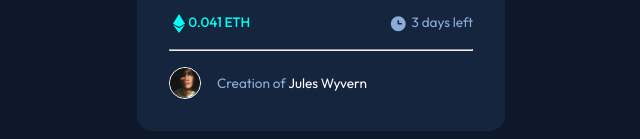
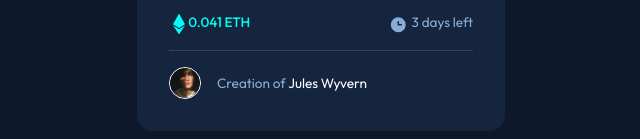
Before and after one commit to tina801005/challenge9, a plain HTML site: page index.html in a window 1280 px wide. Shown: the part 555-694 px from the top of the page, without its empty margins (319-959 px from the left). Drawn offline with Linux system fonts and the light colour scheme.

Commit message:
Update style.css

```diff
--- a/style.css
+++ b/style.css
@@ -142,8 +142,10 @@ body{
 
 hr{
     margin: 0;
-    color: var(--line);
-
+    border-top: transparent;
+    border-right: transparent;
+    border-left: transparent;
+    border-bottom: solid 0.09rem var(--line);
 }
 
 .productAuthor{
```
